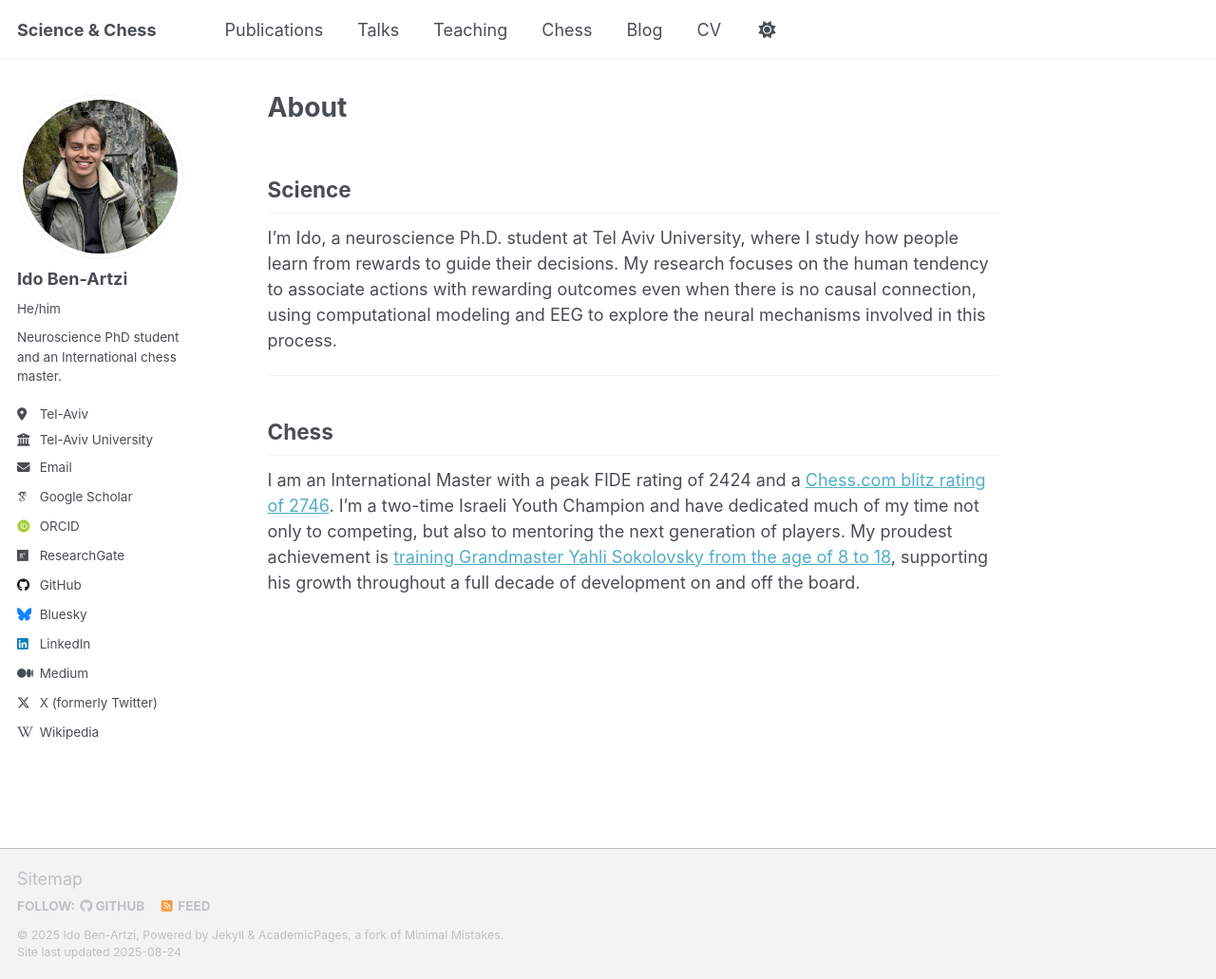
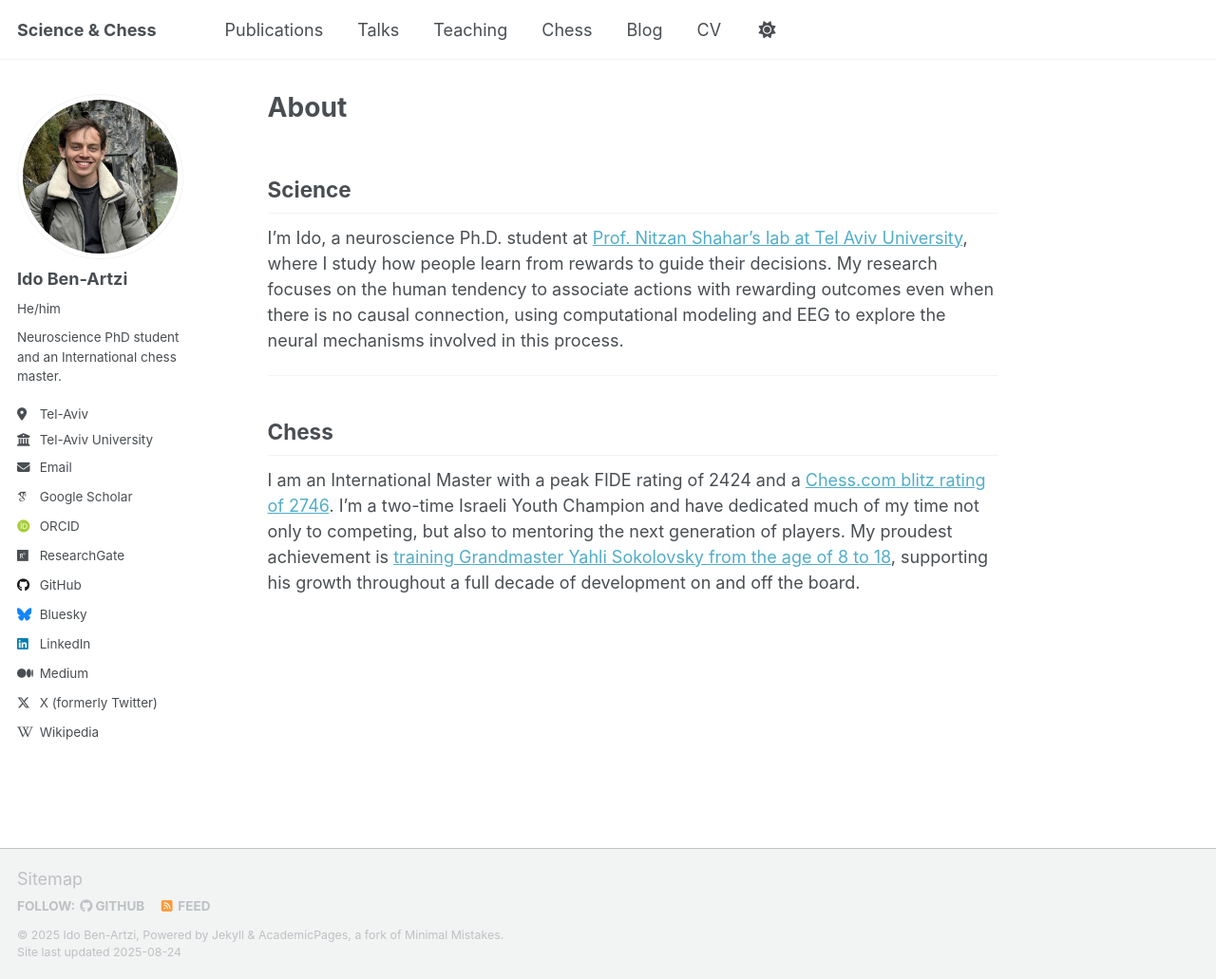
Before and after one commit to idoba2030/idoba2030.github.io, a Jekyll site: the page built from _pages/about.md, in a window 1280 px wide and 1031 px high. Shown: the whole window at 95% size. Built offline with Jekyll 4.4.1, drawn with Linux system fonts in a browser that asks for light colours; some web fonts are replaced; a script that is not in the unit is left out.

Commit message:
add link

```diff
--- a/_pages/about.md
+++ b/_pages/about.md
@@ -9,7 +9,7 @@ redirect_from:
 
 ## Science
 
-I'm Ido, a neuroscience Ph.D. student at Tel Aviv University, where I study how people learn from rewards to guide their decisions. My research focuses on the human tendency to associate actions with rewarding outcomes even when there is no causal connection, using computational modeling and EEG to explore the neural mechanisms involved in this process.
+I'm Ido, a neuroscience Ph.D. student at [Prof. Nitzan Shahar's lab at Tel Aviv University](https://www.shahar-lab.com/), where I study how people learn from rewards to guide their decisions. My research focuses on the human tendency to associate actions with rewarding outcomes even when there is no causal connection, using computational modeling and EEG to explore the neural mechanisms involved in this process.
 
 ---
 
```
